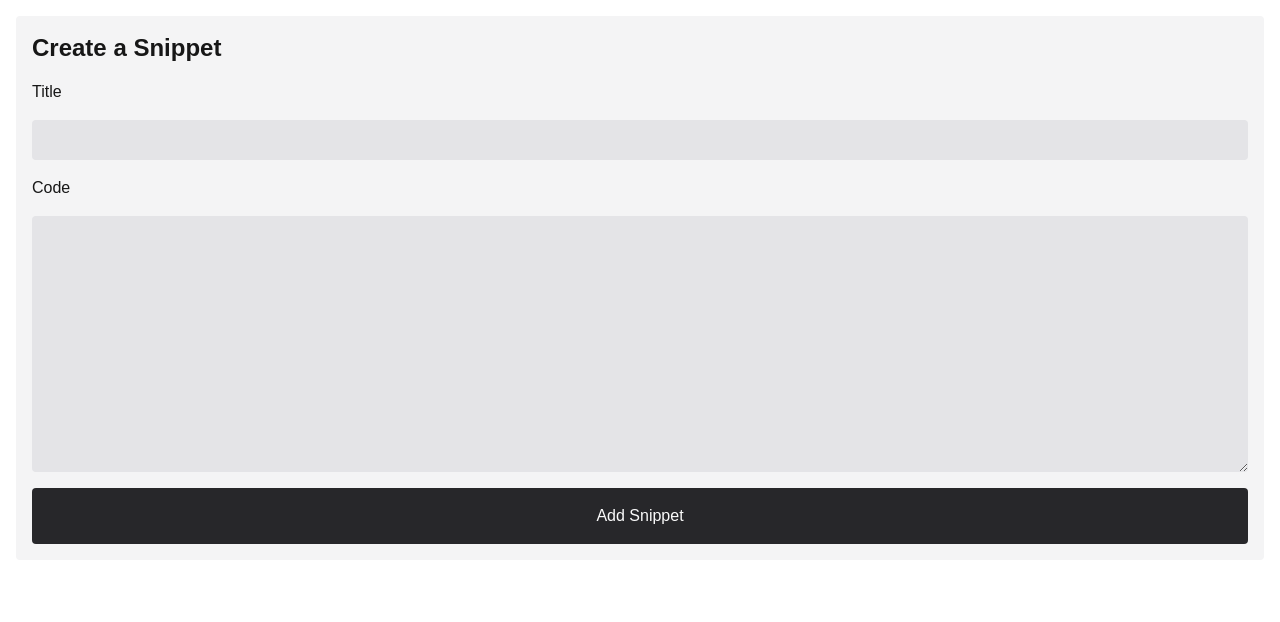
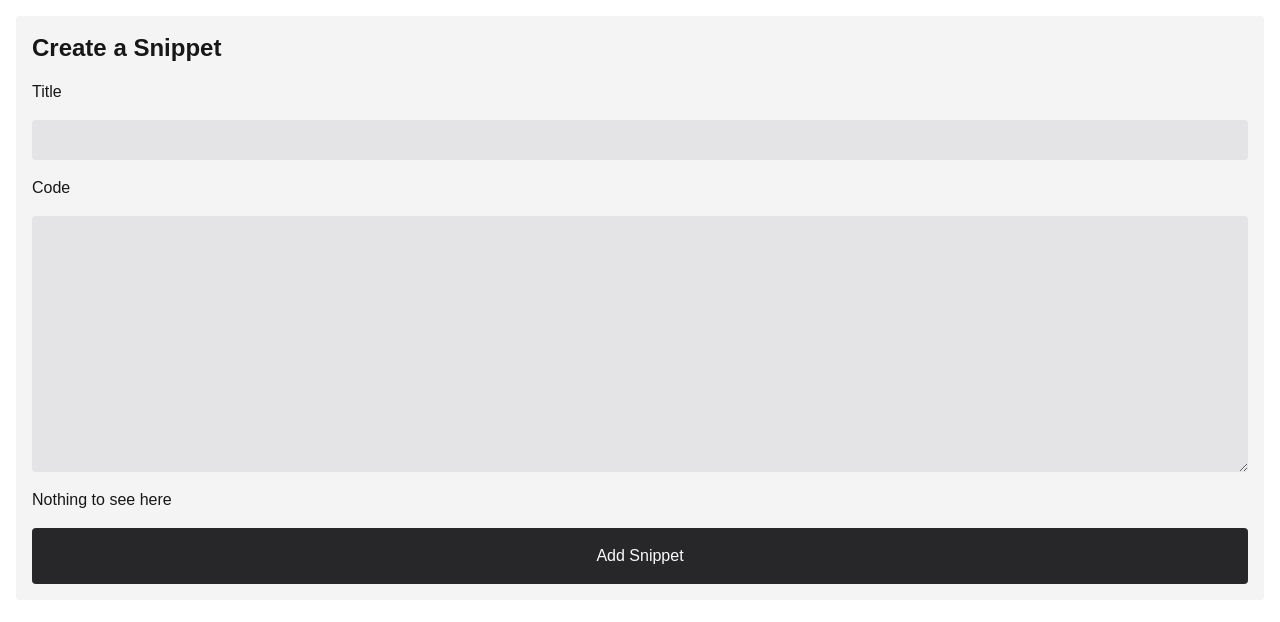
Before and after one commit to SmackSmash/next-snippets, a Next.js app: page /snippets/new in a window 1280 px wide. Shown: the top 622 px of the page. Built offline with nearby package versions, Linux system fonts and the light colour scheme.

Commit message:
Changed actionState default for testing

```diff
--- a/src/app/snippets/new/page.tsx
+++ b/src/app/snippets/new/page.tsx
@@ -6,7 +6,9 @@ import { createSnippet } from '@/actions';
 export default function SnippetCreatePage() {
   // useActionState can allow us to communicate back from the server
   // function to the component in a way that does not require js
-  const [state, action, pending] = useActionState(createSnippet, { message: '' });
+  const [state, action, pending] = useActionState(createSnippet, {
+    message: 'Nothing to see here'
+  });
 
   return (
     <form
@@ -28,6 +30,7 @@ export default function SnippetCreatePage() {
         id='code'
         className='min-h-64 rounded bg-zinc-200 p-2 font-mono text-zinc-900 outline-0 focus-visible:outline-2 dark:bg-zinc-800 dark:text-zinc-50'
       ></textarea>
+      {state.message}
       <button
         type='submit'
         className='cursor-pointer rounded bg-zinc-800 p-4 text-zinc-50 dark:bg-zinc-200 dark:text-zinc-900'
```
